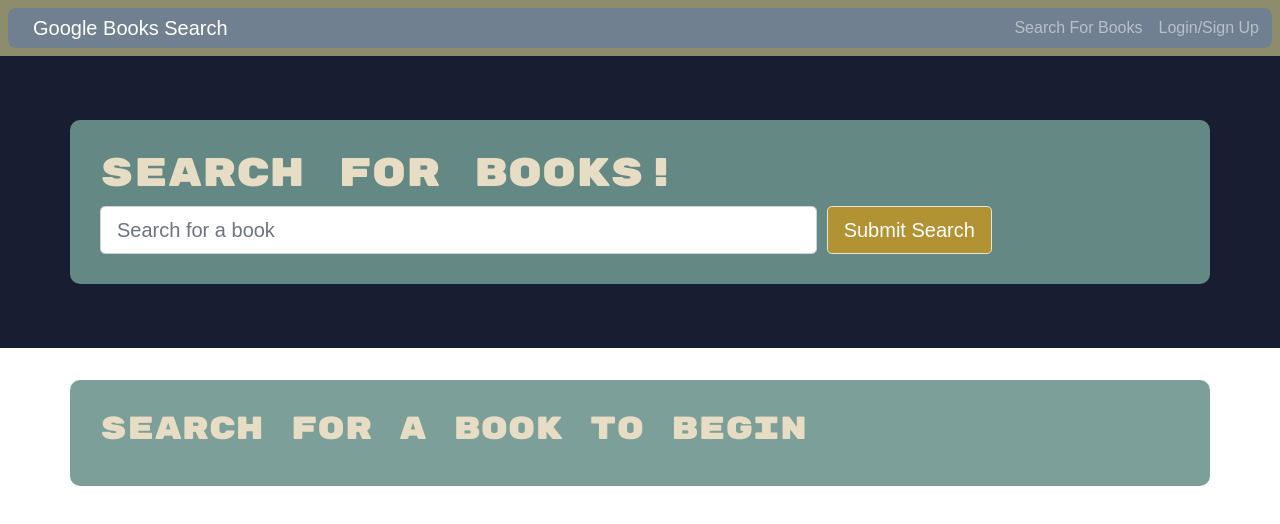
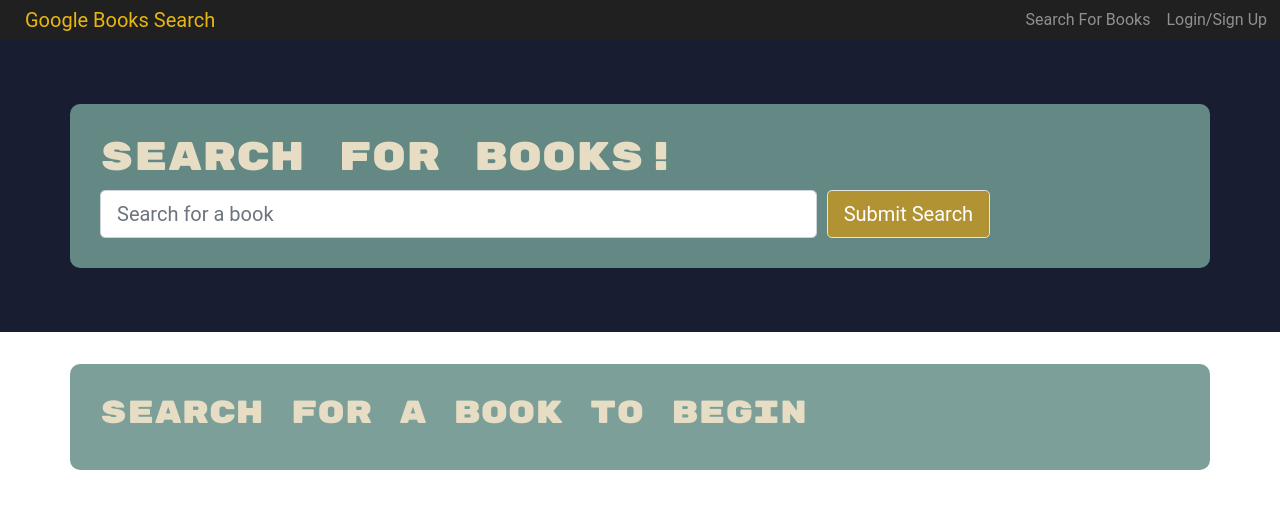
Before and after one commit to yoyachi/book-search-engine, a React (Create React App) app in the folder client/: page / in a window 1280 px wide. Shown: the top 524 px of the page. Built offline with nearby package versions, Linux system fonts and the light colour scheme.

Commit message:
Update navbar

```diff
--- a/client/src/index.css
+++ b/client/src/index.css
@@ -1,5 +1,8 @@
 body {
-  font-family:  sans-serif;
+  width: 100%;
+  font-family:  Roboto,Helvetica Neue,Arial;
+  font-size: 1rem!important;
+  font-weight: 400!important;
 }
 
 h1,
@@ -36,21 +39,19 @@ h6 {
   background-color: #6e968ee5;
   border-radius: 10px;
   border-color: rgb(247, 243, 243);
-  padding: 30px;
+  padding: 30px ;
 }
 
 .container-fluid {
-  background-color: slategray;
+  background-color: #202020;
   padding-right: 5px;
-  border-radius: 0.5rem;
+
 }
 
 
 
 .navbar-brand {
   padding-left: 10px;
-  font-family: Arial, Helvetica, sans-serif;
-
 }
 
 .bg-dark {
@@ -71,8 +72,13 @@ h6 {
   color: #f4f0e5;
   background-color: #928663;
 }
+
 .show {
   padding-left: 10px;
+}
+
+.navbar-dark .navbar-brand {
+  color: rgb(233, 182, 15);
 }
 
 .modal-content {
@@ -89,7 +95,7 @@ h6 {
 
 nav.navbar.navbar-expand-lg.navbar-dark.bg-dark {
   background: rgb(141, 141, 109)!important;
-  padding: 8px 8px!important;
+  padding: 0!important;
 }
 
 a {
```
